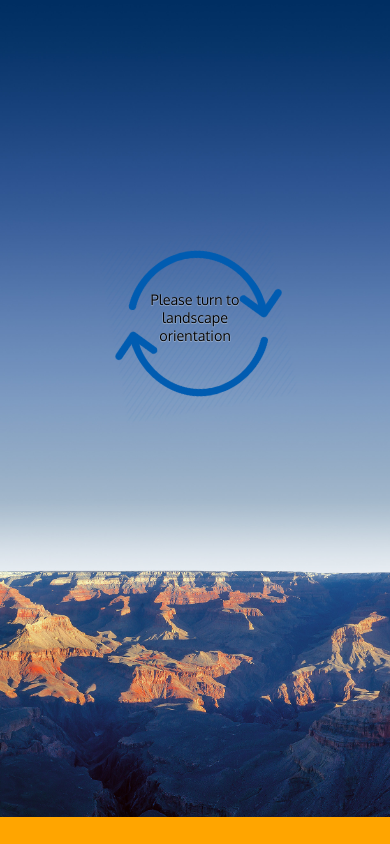
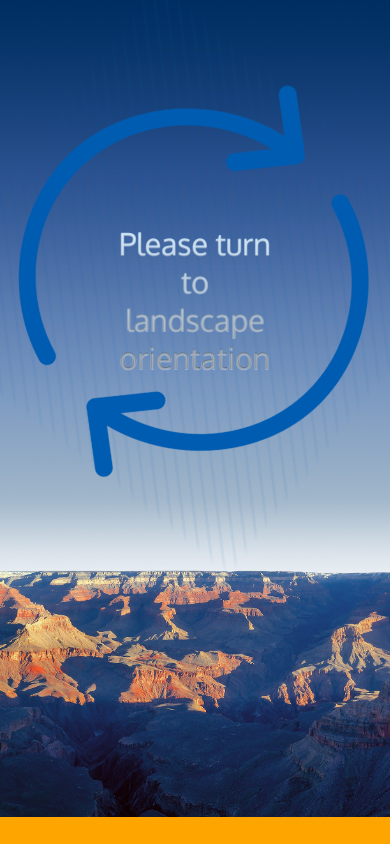
Before and after one commit to MLSandoval/memory-match, a PHP site: page / in a window 390 px wide. Run offline with PHP 8.4, Linux system fonts and the light colour scheme.

Commit message:
portrait modal styled for mobile

```diff
--- a/server/public/style_mobile.css
+++ b/server/public/style_mobile.css
@@ -258,26 +258,32 @@ header{
     background-image: url("./assets/images/BGs/portrait_orientation_bg.jpg");
     background-size: cover;
     visibility: hidden;
+    overflow:hidden;
+
 }
 .rewind-image{
     position: absolute;
-    top: 38%;
-    left: 50%;
-    transform: rotate(-190deg) translate(40%, 50%);
-    height: 175px;
-    width: 175px;
+    top: 16%;
+    left: 51.5%;
+    transform: rotate(-232deg) translate(20%, 50%);
+    height: 425px;
+    width: 425px;
     background-image: url(./assets/images/doubleArrowCircle.png);
     background-size: contain;
     filter: brightness(83%) sepia(9) saturate(107) hue-rotate(201deg);
+    overflow:hidden;
 }
 .portrait-text{
     position: absolute;
-    top: 37%;
+    top: 33%;
     left: 50%;
-    width: 23%;
+    width: 40%;
     text-align: center;
-    font-size: .9rem;
+    font-size: 1.9rem;
     transform: translate(-50%, -50%);
+    background: -webkit-linear-gradient(#9dcef5, #10243c);
+    -webkit-background-clip: text;
+    -webkit-text-fill-color: transparent;
 }
 .rounded-corners{
     border-radius: 10px;
```
